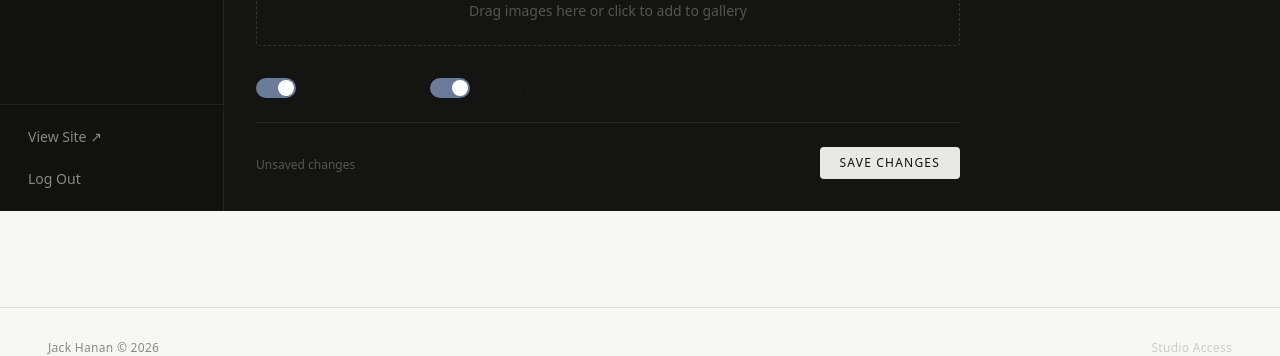
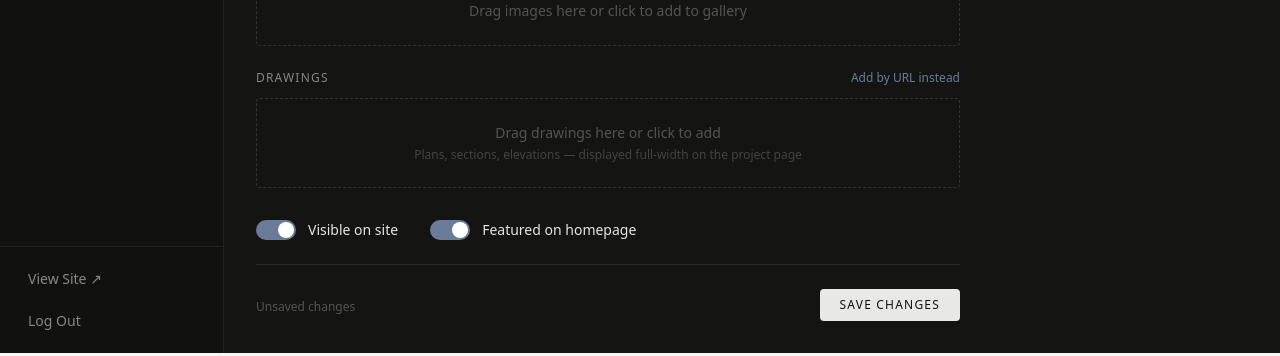
Before and after one commit to jackhanan/jack-hanan-portfolio, a Next.js app: page /admin/projects/civic-ground in a window 1280 px wide. Shown: the part 1353-1709 px from the top of the page. Built offline with nearby package versions, Linux system fonts and the light colour scheme.

Commit message:
add full-width drawings section to projects

```diff
--- a/src/app/api/projects/route.ts
+++ b/src/app/api/projects/route.ts
@@ -49,6 +49,7 @@ export async function POST(request: Request) {
       description: body.description ?? '',
       heroImage: body.heroImage ?? '',
       gallery: body.gallery ?? [],
+      drawings: body.drawings ?? [],
       featured: body.featured ?? false,
       order: projects.length,
       visible: body.visible ?? false,
--- a/src/app/projects/[slug]/page.tsx
+++ b/src/app/projects/[slug]/page.tsx
@@ -87,6 +87,30 @@ export default async function ProjectPage({ params }: { params: { slug: string }
         </div>
       </FadeIn>
 
+      {/* Drawings — full-width, uncropped, one per row */}
+      {project.drawings && project.drawings.length > 0 && (
+        <FadeIn delay={250}>
+          <div className="max-w-site mx-auto px-6 lg:px-12 mt-20">
+            <div className="arch-rule pt-8 mb-12">
+              <h2 className="font-sans text-xs tracking-widest uppercase text-mid">Drawings</h2>
+            </div>
+            <div className="space-y-16">
+              {project.drawings.map((src, i) => (
+                <figure key={src + i} className="w-full">
+                  {/* eslint-disable-next-line @next/next/no-img-element */}
+                  <img
+                    src={src}
+                    alt={`${project.title} — drawing ${i + 1}`}
+                    className="w-full h-auto block"
+                    loading="lazy"
+                  />
+                </figure>
+              ))}
+            </div>
+          </div>
+        </FadeIn>
+      )}
+
       {/* Back link */}
       <div className="max-w-site mx-auto px-6 lg:px-12 mt-20 mb-8">
         <Link
--- /dev/null
+++ b/src/components/admin/DrawingsManager.tsx
@@ -0,0 +1,183 @@
+'use client'
+
+import { useState, useRef } from 'react'
+import Image from 'next/image'
+
+interface Props {
+  images: string[]
+  slug: string
+  onChange: (images: string[]) => void
+}
+
+export default function DrawingsManager({ images, slug, onChange }: Props) {
+  const [uploading, setUploading] = useState(false)
+  const [error, setError] = useState<string | null>(null)
+  const [urlInput, setUrlInput] = useState('')
+  const [showUrlInput, setShowUrlInput] = useState(false)
+  const [dragOverIdx, setDragOverIdx] = useState<number | null>(null)
+  const dragIdx = useRef<number | null>(null)
+  const inputRef = useRef<HTMLInputElement>(null)
+
+  async function uploadFiles(files: FileList) {
+    setUploading(true)
+    setError(null)
+    const uploaded: string[] = []
+    try {
+      for (const file of Array.from(files)) {
+        const fd = new FormData()
+        fd.append('file', file)
+        fd.append('slug', `${slug}-drawings`)
+        const res = await fetch('/api/upload', { method: 'POST', body: fd })
+        const data = await res.json()
+        if (!res.ok) {
+          setError(data.error ?? `Upload failed (${res.status})`)
+          break
+        }
+        uploaded.push(data.url)
+      }
+    } catch (err) {
+      setError(err instanceof Error ? err.message : 'Network error during upload')
+    } finally {
+      setUploading(false)
+    }
+    if (uploaded.length > 0) onChange([...images, ...uploaded])
+  }
+
+  function addUrl() {
+    const trimmed = urlInput.trim()
+    if (!trimmed) return
+    onChange([...images, trimmed])
+    setUrlInput('')
+    setError(null)
+  }
+
+  function removeImage(idx: number) {
+    onChange(images.filter((_, i) => i !== idx))
+  }
+
+  function handleDragStart(idx: number) { dragIdx.current = idx }
+  function handleDragEnter(idx: number) { setDragOverIdx(idx) }
+  function handleDragEnd() {
+    if (dragIdx.current === null || dragOverIdx === null) return
+    const reordered = [...images]
+    const [moved] = reordered.splice(dragIdx.current, 1)
+    reordered.splice(dragOverIdx, 0, moved)
+    onChange(reordered)
+    dragIdx.current = null
+    setDragOverIdx(null)
+  }
+
+  return (
+    <div>
+      <div className="flex items-center justify-between mb-3">
+        <p className="text-xs tracking-widest uppercase text-[#888882] font-sans">Drawings</p>
+        <button
+          type="button"
+          onClick={() => { setShowUrlInput((v) => !v); setError(null) }}
+          className="text-xs text-[#6B7C9B] hover:text-[#8A9BB8] font-sans transition-colors cursor-pointer"
+        >
+          {showUrlInput ? 'Upload files instead' : 'Add by URL instead'}
+        </button>
+      </div>
+
+      {/* Stacked full-width previews */}
+      {images.length > 0 && (
+        <div className="space-y-3 mb-4">
+          {images.map((src, i) => (
+            <div
+              key={src + i}
+              draggable
+              onDragStart={() => handleDragStart(i)}
+              onDragEnter={() => handleDragEnter(i)}
+              onDragEnd={handleDragEnd}
+              onDragOver={(e) => e.preventDefault()}
+              className={`relative w-full bg-[#222220] rounded overflow-hidden group cursor-grab ${
+                dragOverIdx === i ? 'ring-2 ring-[#6B7C9B]' : ''
+              }`}
+            >
+              {/* eslint-disable-next-line @next/next/no-img-element */}
+              <img
+                src={src}
+                alt={`Drawing ${i + 1}`}
+                className="w-full h-auto block"
+              />
+              <div className="absolute top-2 right-2 flex gap-1.5 opacity-0 group-hover:opacity-100 transition-opacity duration-150">
+                <div className="w-6 h-6 bg-black/60 text-white text-xs rounded flex items-center justify-center" title="Drag to reorder">
+                  <svg className="w-3.5 h-3.5" viewBox="0 0 14 14" fill="none" aria-hidden="true">
+                    <path d="M2 4h10M2 7h10M2 10h10" stroke="currentColor" strokeWidth="1.5" strokeLinecap="round" />
+                  </svg>
+                </div>
+                <button
+                  onClick={() => removeImage(i)}
+                  className="w-6 h-6 bg-red-500 text-white text-xs rounded flex items-center justify-center cursor-pointer"
+                  aria-label={`Remove drawing ${i + 1}`}
+                >
+                  ×
+                </button>
+              </div>
+              <div className="absolute bottom-2 left-2 opacity-0 group-hover:opacity-100 transition-opacity duration-150">
+                <span className="text-[10px] text-white/70 bg-black/50 px-1.5 py-0.5 rounded font-sans">
+                  Drawing {i + 1}
+                </span>
+              </div>
+            </div>
+          ))}
+        </div>
+      )}
+
+      {/* URL input mode */}
+      {showUrlInput ? (
+        <div className="flex gap-2">
+          <input
+            type="url"
+            value={urlInput}
+            onChange={(e) => setUrlInput(e.target.value)}
+            onKeyDown={(e) => e.key === 'Enter' && addUrl()}
+            placeholder="https://res.cloudinary.com/… or any image URL"
+            className="flex-1 bg-[#1A1A18] border border-[#2A2A28] text-[#E8E8E4] text-sm font-sans px-3 py-2.5 rounded focus:outline-none focus:border-[#6B7C9B] transition-colors duration-200 placeholder-[#555550]"
+          />
+          <button
+            type="button"
+            onClick={addUrl}
+            className="text-xs tracking-widest uppercase font-sans text-[#111110] bg-[#E8E8E4] hover:bg-[#6B7C9B] hover:text-white px-4 py-2.5 rounded transition-colors duration-150 cursor-pointer whitespace-nowrap"
+          >
+            Add
+          </button>
+        </div>
+      ) : (
+        <div
+          onClick={() => inputRef.current?.click()}
+          onDragOver={(e) => e.preventDefault()}
+          onDrop={(e) => { e.preventDefault(); uploadFiles(e.dataTransfer.files) }}
+          className="border border-dashed border-[#333330] hover:border-[#555550] rounded p-6 text-center cursor-pointer transition-colors duration-200"
+        >
+          {uploading ? (
+            <p className="text-sm text-[#888882] font-sans">Uploading…</p>
+          ) : (
+            <div className="space-y-1">
+              <p className="text-sm text-[#555550] font-sans">
+                Drag drawings here or click to add
+              </p>
+              <p className="text-xs text-[#444440] font-sans">
+                Plans, sections, elevations — displayed full-width on the project page
+              </p>
+            </div>
+          )}
+        </div>
+      )}
+
+      {error && (
+        <p className="mt-2 text-xs text-red-400 font-sans break-all">{error}</p>
+      )}
+
+      <input
+        ref={inputRef}
+        type="file"
+        accept="image/*"
+        multiple
+        className="sr-only"
+        onChange={(e) => e.target.files && uploadFiles(e.target.files)}
+      />
+    </div>
+  )
+}
--- a/src/components/admin/ProjectEditor.tsx
+++ b/src/components/admin/ProjectEditor.tsx
@@ -4,6 +4,7 @@ import { useState } from 'react'
 import { useRouter } from 'next/navigation'
 import ImageUploadZone from './ImageUploadZone'
 import GalleryManager from './GalleryManager'
+import DrawingsManager from './DrawingsManager'
 import Toggle from '@/components/ui/Toggle'
 import type { Project } from '@/types'
 
@@ -187,6 +188,13 @@ export default function ProjectEditor({ initial, isNew = false }: Props) {
           onChange={(imgs) => update('gallery', imgs)}
         />
 
+        {/* Drawings */}
+        <DrawingsManager
+          images={project.drawings ?? []}
+          slug={project.id || 'new'}
+          onChange={(imgs) => update('drawings', imgs)}
+        />
+
         {/* Toggles */}
         <div className="flex items-center gap-8 pt-2">
           <Toggle
--- a/src/components/ui/Toggle.tsx
+++ b/src/components/ui/Toggle.tsx
@@ -20,7 +20,7 @@ export default function Toggle({ checked, onChange, label, id }: Props) {
         />
         <div
           className={`w-10 h-5 rounded-full transition-colors duration-200 ${
-            checked ? 'bg-accent' : 'bg-charcoal/20'
+            checked ? 'bg-accent' : 'bg-[#3A3A38]'
           }`}
         />
         <div
@@ -29,7 +29,7 @@ export default function Toggle({ checked, onChange, label, id }: Props) {
           }`}
         />
       </div>
-      {label && <span className="text-sm text-charcoal/70">{label}</span>}
+      {label && <span className="text-sm text-[#E5E5E5] font-sans">{label}</span>}
     </label>
   )
 }
--- a/src/lib/projects.ts
+++ b/src/lib/projects.ts
@@ -19,10 +19,15 @@ async function getOrSeed(): Promise<Project[]> {
   }
 }
 
+// Backfill any project stored before the drawings field was added.
+function normalise(p: Project): Project {
+  return { drawings: [], ...p }
+}
+
 export async function readProjects(): Promise<Project[]> {
   try {
     const projects = await getOrSeed()
-    return [...projects].sort((a, b) => a.order - b.order)
+    return [...projects].map(normalise).sort((a, b) => a.order - b.order)
   } catch {
     return []
   }
--- a/src/types/index.ts
+++ b/src/types/index.ts
@@ -6,6 +6,7 @@ export interface Project {
   description: string
   heroImage: string
   gallery: string[]
+  drawings: string[]
   featured: boolean
   order: number
   visible: boolean
```
